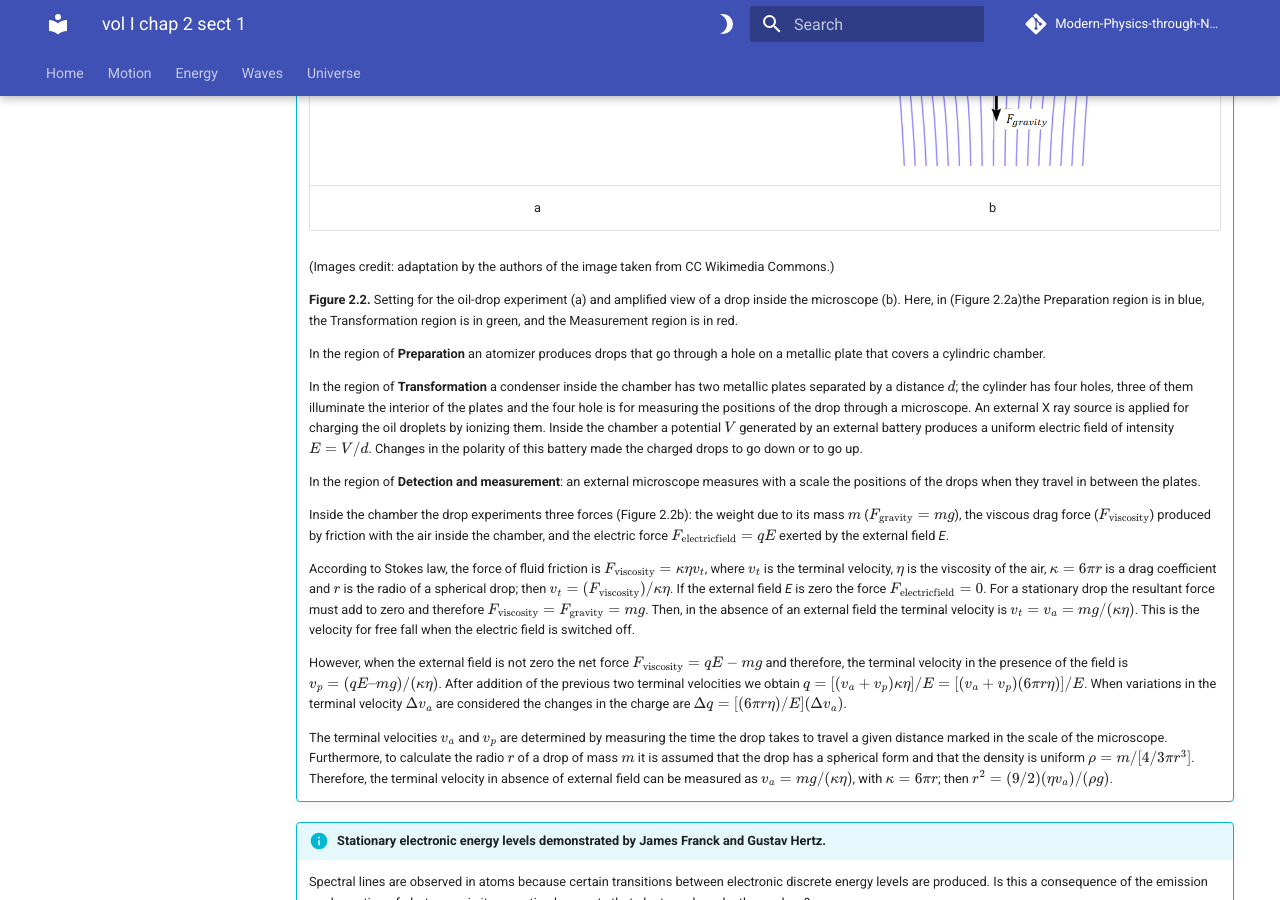
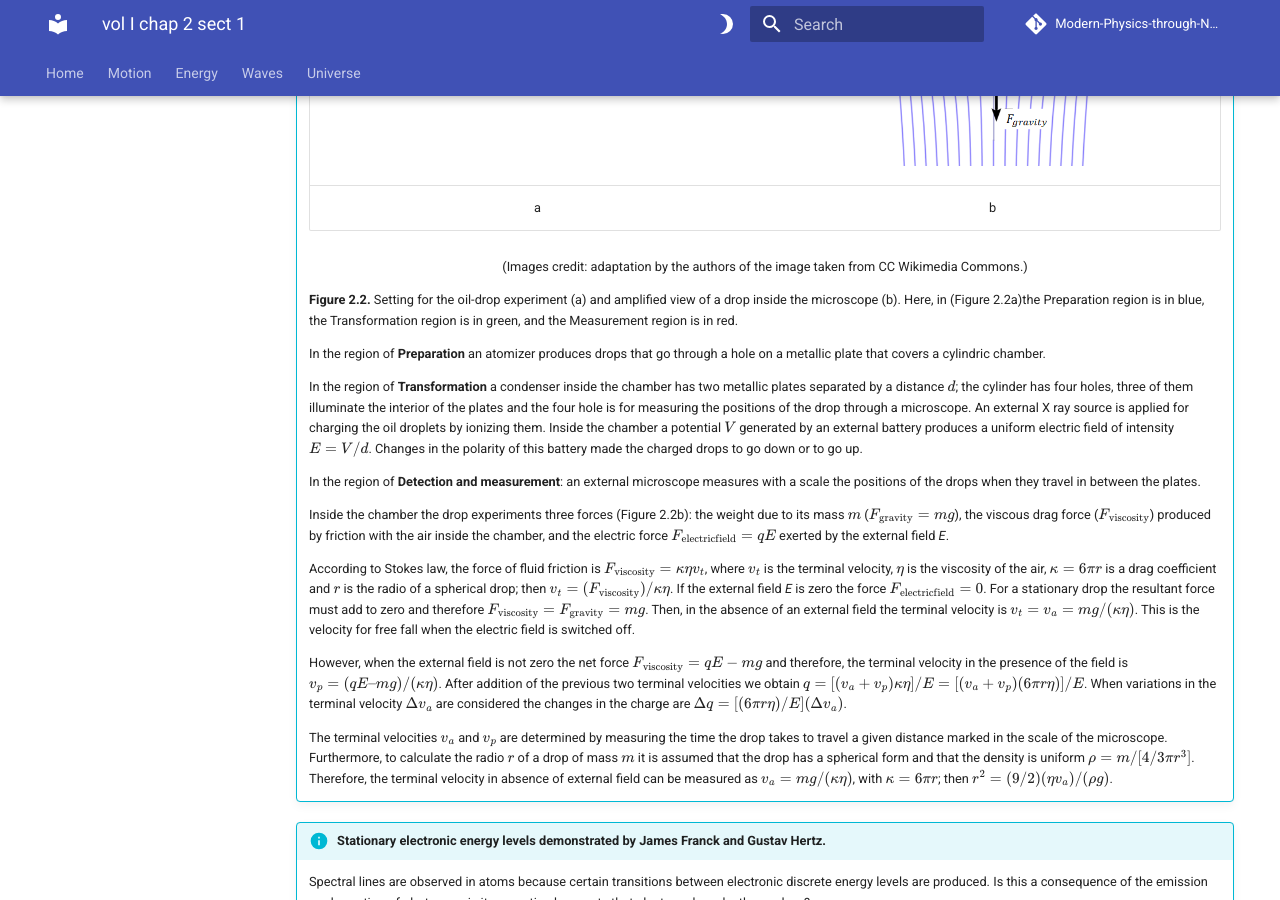
Before and after one commit to modphysnobel/modphysnobel.github.io, an MkDocs documentation site: the page built from docs/vol-I/vol-I-chap-2-sect-1.md, in a window 1280 px wide and 900 px high, scrolled down 4208 px. Built offline with MkDocs 1.6.1 and Material for MkDocs 9.7.7, drawn with Linux system fonts in a browser that asks for light colours; some web fonts are replaced; comment, search, counter and statistics services are not loaded.

Commit message:
Update vol-I-chap-2-sect-1.md

```diff
--- a/docs/vol-I/vol-I-chap-2-sect-1.md
+++ b/docs/vol-I/vol-I-chap-2-sect-1.md
@@ -130,7 +130,10 @@
 	</tr>
 	</table>
 
+	<center>
 	(Images credit: adaptation by the authors of the image taken from CC Wikimedia Commons.)
+	</center>
+
 
 	**Figure 2.2.** Setting for the oil-drop experiment (a) and amplified view of a drop inside the microscope (b). Here, in (Figure 2.2a)the Preparation region is in blue, the Transformation region is in green, and the Measurement region is in red.
 
@@ -179,7 +182,9 @@
 	</tr>
 	</table>
 
+	<center>
 	(Images credit: adaptation by the authors of the image taken from CC Wikimedia Commons.)
+	</center>
 
 	**Figure 2.3.** Apparatus used by Franck-Hertz (a) and a sample of their results (b).
 
@@ -214,12 +219,12 @@
 	<tr>
 	<th width="50%">
 	<figure markdown>
-	![Fig 13](./figs/Vol-I-chap-2-sect-1-Fig13b.PNG){ width="480" }
+	![Fig 13](./figs/Vol-I-chap-2-sect-1-Fig13b.PNG){ width="400" }
 	</figure>
 	</th>
 	<th width="50%">
 	<figure markdown>
-	![Fig 14](./figs/Vol-I-chap-2-sect-1-Fig14.PNG){ width="480" }
+	![Fig 14](./figs/Vol-I-chap-2-sect-1-Fig14.PNG){ width="520" }
 	</figure>
 	</th>
 	</tr>
@@ -233,7 +238,9 @@
 	</tr>
 	</table>
 
+	<center>
 	(Images credit: adaptation by the authors of the image taken from CC Wikimedia Commons.)
+	</center>
 
 	**Figure 2.4.**  Setting for the Compton experiment: (a) regions for preparation (in blue), for transformation (in green) and for detection and measurement (in red); (b) vectorial diagram of the collision.
 
```
